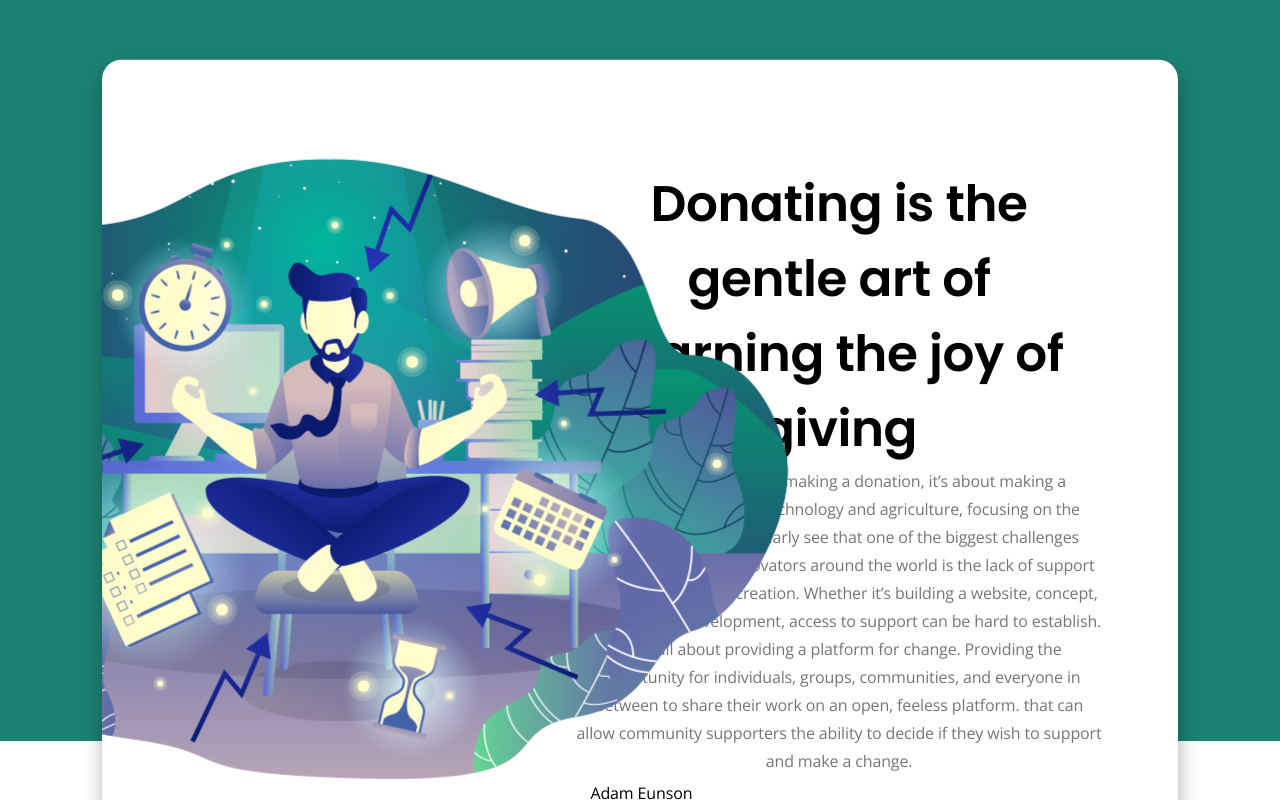
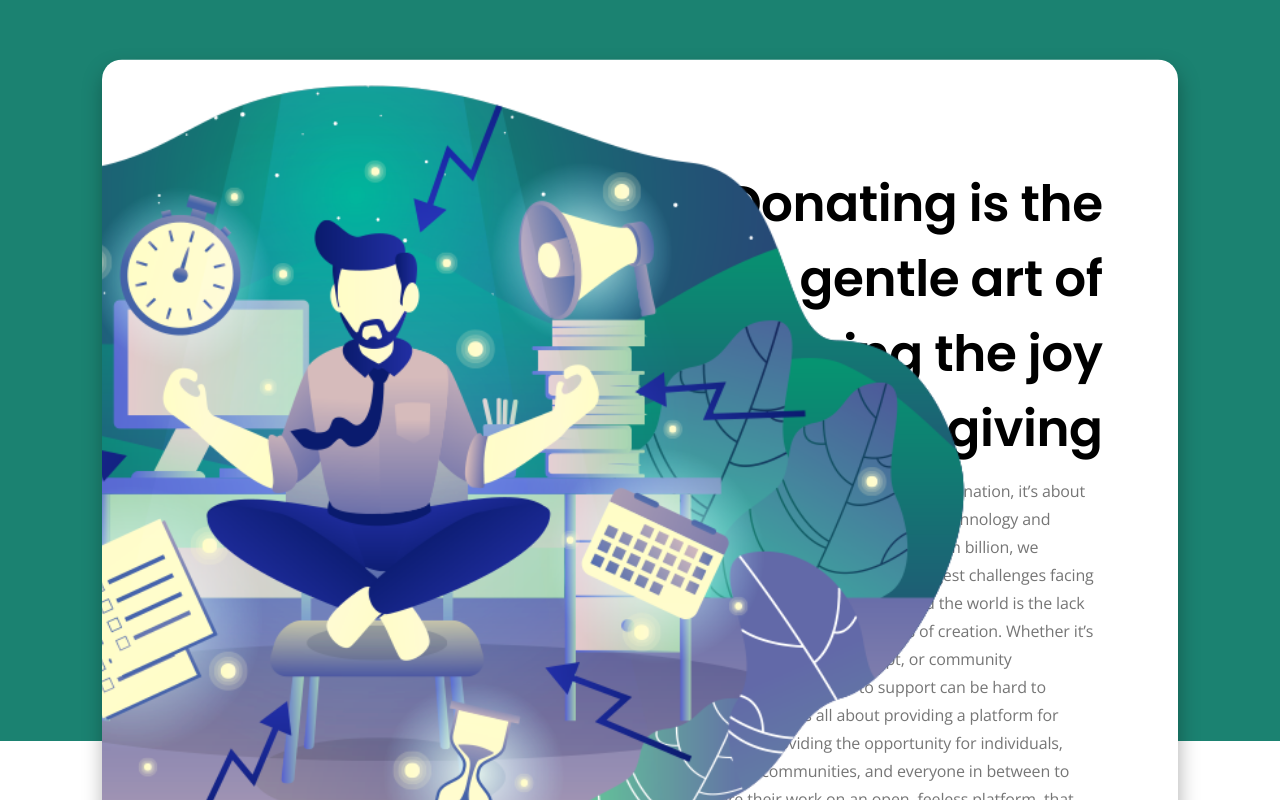
Before and after one commit to CroplyOfficial/iota-up-client, a React (Create React App) app: page /about in a window 1280 px wide. Shown: the part 1220-2020 px from the top of the page. Built offline with nearby package versions, Linux system fonts and the light colour scheme.

Commit message:
formatted about page

```diff
--- a/src/pages/about_us/donateHero.about_us.tsx
+++ b/src/pages/about_us/donateHero.about_us.tsx
@@ -44,19 +44,21 @@ const useStyles = makeStyles((theme: Theme) =>
     imageWrapper: {
       position: "absolute",
       top: 0,
-      transform: "translate(-30%,10%)",
+      transform: "translate(-42%,-2%)",
       zIndex: 1,
+      backgroundSize: "150%",
     },
     right: {
       display: "flex",
       flexDirection: "column",
       justifyContent: "flex-start",
-      alignItems: "flex-start",
+      alignItems: "flex-end",
       backgroundColor: "#ffffff",
-      width: "100%",
+      width: "70%",
       padding: "75px",
       paddingTop: "10%",
       borderRadius: "0 20px 20px 0",
+      textAlign: "end",
     },
     title: {
       fontFamily: "Poppins",
@@ -74,6 +76,9 @@ const useStyles = makeStyles((theme: Theme) =>
       lineHeight: "28px",
       color: theme.palette.text.secondary,
       flexGrow: 2,
+      textAlign: "start",
+      width: "90%",
+      paddingTop: "10px",
     },
     footer: {
       fontFamily: "Open Sans",
@@ -113,7 +118,10 @@ UP is all about providing a platform for change. Providing the opportunity for i
         <div className={classes.wideCard}>
           <div className={classes.left}>
             <div className={classes.imageWrapper}>
-              <img src={BlueGreenGuru} />
+              <img
+                src={BlueGreenGuru}
+                style={{ width: "130%", height: "auto" }}
+              />
             </div>
           </div>
           <div className={classes.right}>
```
